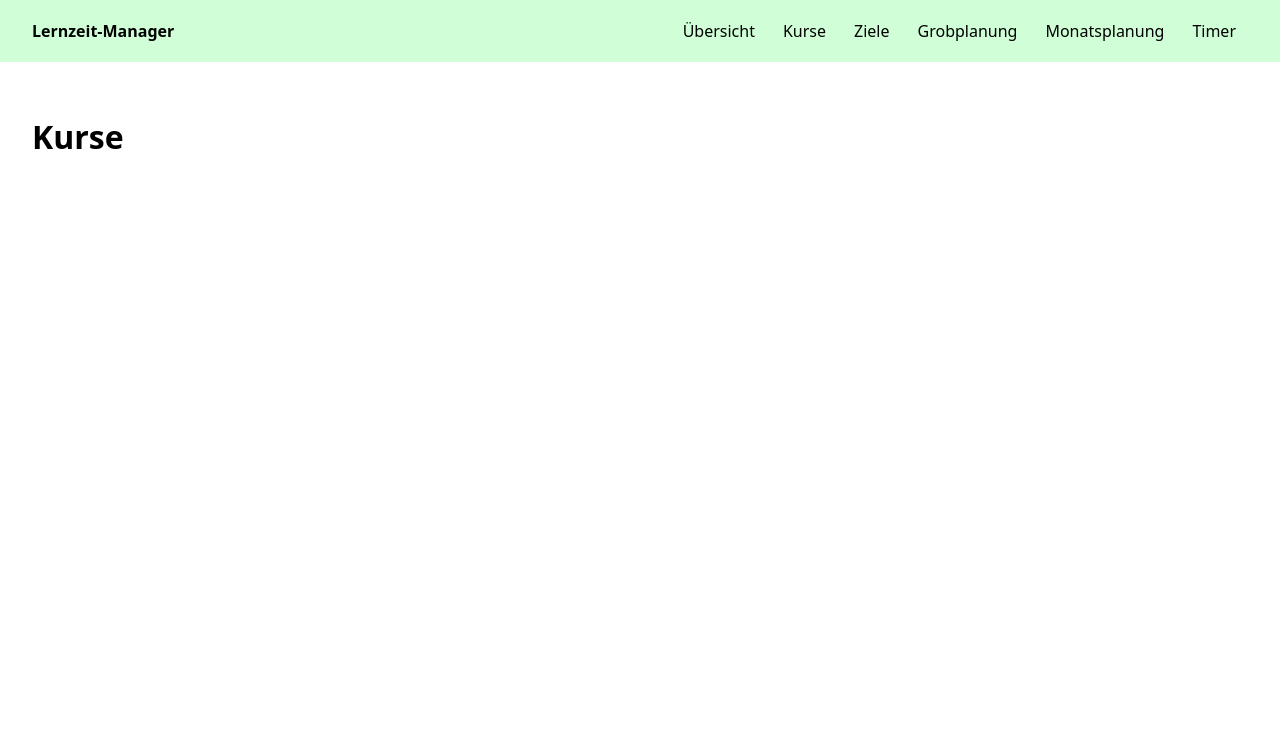
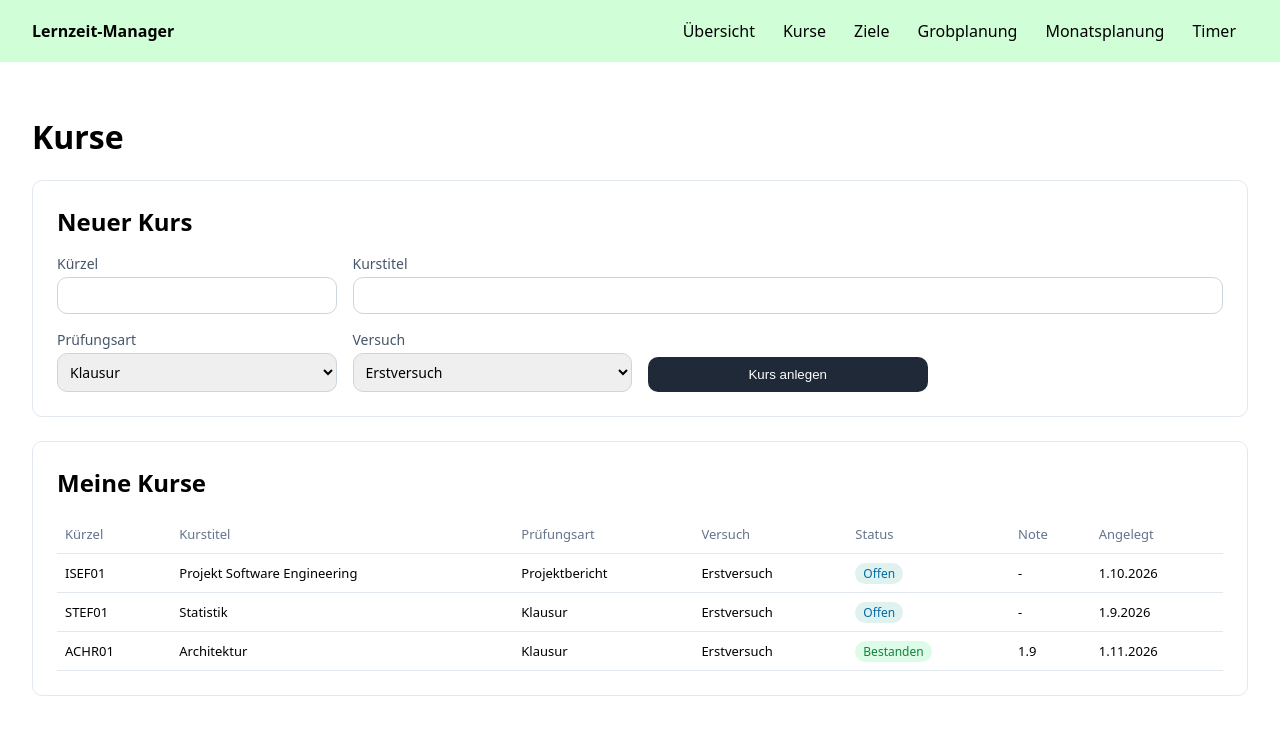
Before and after one commit to JCW-cloud/lernzeit-manager, a React (Vite) app in the folder frontend/: page /kurse in a window 1280 px wide. Shown: the top 734 px of the page. Built offline with nearby package versions, Linux system fonts and the light colour scheme.

Commit message:
Kursseite und Mock-Daten

```diff
--- /dev/null
+++ b/frontend/src/api/mock.ts
@@ -0,0 +1,37 @@
+import type { Course } from './types';
+
+export const courses: Course[] = [
+    {
+        id: 1,
+        listId: 1,
+        courseTitle: 'Projekt Software Engineering',
+        courseShortName: 'ISEF01',
+        creationDate: '2026-10-01T09:00:00Z',
+        examType: 'Projektbericht',
+        examPassed: false,
+        examTry: 'Erstversuch',
+        grade: null,
+    },
+    {
+        id: 2,
+        listId: 1,
+        courseTitle: 'Statistik',
+        courseShortName: 'STEF01',
+        creationDate: '2026-09-01T09:00:00Z',
+        examType: 'Klausur',
+        examPassed: false,
+        examTry: 'Erstversuch',
+        grade: null,
+    },
+    {
+        id: 3,
+        listId: 1,
+        courseTitle: 'Architektur',
+        courseShortName: 'ACHR01',
+        creationDate: '2026-11-01T09:00:00Z',
+        examType: 'Klausur',
+        examPassed: true,
+        examTry: 'Erstversuch',
+        grade: 1.9,
+    },
+];
--- /dev/null
+++ b/frontend/src/api/types.ts
@@ -0,0 +1,17 @@
+
+export interface Course {
+    id: number;
+    listId: number;
+    courseTitle: string;
+    courseShortName: string;
+    creationDate: string;
+    examType: string;
+    examPassed: boolean;
+    examTry: string;
+    grade: number | null;
+}
+
+export type CourseInput = Pick<
+    Course,
+    'courseTitle' | 'courseShortName' | 'examType' | 'examTry'
+>;
--- /dev/null
+++ b/frontend/src/features/courses/CourseForm.tsx
@@ -0,0 +1,74 @@
+import { useState } from 'react';
+import type { CourseInput } from '../../api/types';
+
+const EXAM_TYPES = ['Klausur', 'Hausarbeit', 'Seminararbeit', 'Projektbericht', 'Fallstudie', 'Portfolio']
+const EXAM_TRY = ['Erstversuch', 'Zweitversuch', 'Drittversuch'];
+
+const emptyForm: CourseInput = {
+    courseTitle: '',
+    courseShortName: '',
+    examType: EXAM_TYPES[0],
+    examTry: EXAM_TRY[0],
+};
+
+type Props = {
+    onSubmit: (input: CourseInput) => void;
+};
+
+export default function CourseForm({ onSubmit }: Props) {
+    const [form, setForm] = useState<CourseInput>(emptyForm);
+
+    function updateField<K extends keyof CourseInput>(key: K, value: CourseInput[K]) {
+        setForm({ ...form, [key]: value});
+    }
+
+    function handleSubmit(event: React.FormEvent) {
+        event.preventDefault();
+        onSubmit(form);
+        setForm(emptyForm);
+    }
+
+    return(
+        <form className="course-form" onSubmit={handleSubmit}>
+            <label>
+                Kürzel
+                <input
+                    value={form.courseShortName}
+                    onChange={event => updateField('courseShortName', event.target.value)}
+                    required
+                />
+            </label>
+            <label className="wide">
+                Kurstitel
+                <input
+                    value={form.courseTitle}
+                    onChange={event => updateField('courseTitle', event.target.value)}
+                    required
+                />
+            </label>
+            <label>
+                Prüfungsart
+                <select
+                    value={form.examType}
+                    onChange={event => updateField('examType', event.target.value)}
+                >
+                    {EXAM_TYPES.map(type => (
+                        <option key={type}>{type}</option>
+                    ))}
+                </select>
+            </label>
+            <label>
+                Versuch
+                <select
+                    value={form.examTry}
+                    onChange={event => updateField('examTry', event.target.value)}
+                >
+                    {EXAM_TRY.map(attempt =>(
+                        <option key={attempt}>{attempt}</option>
+                    ))}
+                </select>
+            </label>
+            <button type="submit">Kurs anlegen</button>
+        </form>
+    );
+}
--- /dev/null
+++ b/frontend/src/features/courses/CourseList.tsx
@@ -0,0 +1,44 @@
+
+import type { Course } from '../../api/types';
+import { formatDate } from '../../lib/format';
+
+type Props = {
+    courses: Course[];
+};
+
+export default function CourseList({ courses }: Props) {
+    if (courses.length === 0){
+        return <p className="empty">Kursliste ist leer.</p>;
+    }
+    return (
+        <table className="course-list">
+            <thead>
+                <tr>
+                    <th>Kürzel</th>
+                    <th>Kurstitel</th>
+                    <th>Prüfungsart</th>
+                    <th>Versuch</th>
+                    <th>Status</th>
+                    <th>Note</th>
+                    <th>Angelegt</th>
+                </tr>
+            </thead>
+            <tbody>
+                {courses.map(c => (
+                    <tr key={c.id}>
+                        <td>{c.courseShortName}</td>
+                        <td>{c.courseTitle}</td>
+                        <td>{c.examType}</td>
+                        <td>{c.examTry}</td>
+                        <td>{c.examPassed
+                            ? <span className="badge done">Bestanden</span>
+                            : <span className="badge open">Offen</span>}
+                        </td>
+                        <td>{c.grade !== null ? c.grade.toFixed(1) : '-'}</td>
+                        <td>{formatDate(c.creationDate)}</td>
+                    </tr>
+                ))}
+            </tbody>
+        </table>
+    );
+}
--- /dev/null
+++ b/frontend/src/features/courses/courses.css
@@ -0,0 +1,83 @@
+.card {
+    background: #fff;
+    border: 1px solid #e2e8f0;
+    border-radius: 10px;
+    padding: 24px;
+    margin-bottom: 24px;
+}
+
+.card h2 {
+    margin: 0 0 16px;
+    font-size: 24px;
+}
+
+/* Formular */
+.course-form {
+    display: grid;
+    grid-template-columns: repeat(4, 1fr);
+    gap: 16px;
+    align-items: end;
+}
+
+.course-form label {
+    display: flex;
+    flex-direction: column;
+    gap: 4px;
+    font-size: 14px;
+    color: #475569;
+}
+
+.course-form .wide {
+    grid-column: span 3;
+}
+
+.course-form input,
+.course-form select {
+    padding: 8px;
+    border: 1px solid #cbd5e1;
+    border-radius: 10px;
+    font: inherit;
+}
+
+.course-form button {
+    padding: 10px 16px;
+    background: #1f2937;
+    color: #fff;
+    border: none;
+    border-radius: 10px;
+    cursor: pointer
+}
+
+/* Liste */
+.course-list {
+    width: 100%;
+    border-collapse: collapse;
+}
+
+.course-list th,
+.course-list td {
+    text-align: left;
+    padding: 10px 8px;
+    border-bottom: 1px solid #e2e8f0;
+}
+
+.course-list th {
+    font-size: 13px;
+    color: #64748b;
+    font-weight: 500;
+}
+
+.course-list tbody {
+    font-size: 13px;
+}
+
+.badge {
+    padding: 2px 8px;
+    border-radius: 999px;
+    font-size: 12px;
+}
+
+.badge.open { background: #e0f2f0; color: #0369a1;}
+.badge.done { background: #dcfce7; color: #15803d; }
+
+.empty { color: #64748b; }
--- /dev/null
+++ b/frontend/src/lib/format.ts
@@ -0,0 +1,4 @@
+
+export function formatDate(iso: string): string {
+    return new Date(iso).toLocaleDateString('de-AT');
+}
--- a/frontend/src/pages/CoursesPage.tsx
+++ b/frontend/src/pages/CoursesPage.tsx
@@ -1,6 +1,42 @@
+import { useState } from 'react';
+import type { Course, CourseInput } from '../api/types';
+import { courses as mockCourses } from '../api/mock';
+import CourseForm from '../features/courses/CourseForm';
+import CourseList from '../features/courses/CourseList';
+import '../features/courses/courses.css';
 
 export default function CoursesPage(){
+    const [courses, setCourses] = useState<Course[]>(mockCourses);
+
+    function addCourse(input: CourseInput) {
+        const ids = courses.map(course => course.id);
+        const nextId = Math.max(0,...ids) + 1;
+
+        const newCourse: Course = {
+            ...input,
+            id: nextId,
+            listId: 1,
+            creationDate: new Date().toString(),
+            examPassed: false,
+            grade: null,
+        };
+
+        setCourses([...courses, newCourse]);
+    }
+
     return(
-        <h1>Kurse</h1>
+        <>
+            <h1>Kurse</h1>
+
+            <section className="card">
+                <h2>Neuer Kurs</h2>
+                <CourseForm onSubmit={addCourse} />
+            </section>
+
+            <section className="card">
+                <h2>Meine Kurse</h2>
+                <CourseList courses={courses} />
+            </section>
+        </>
     );
 }
```
